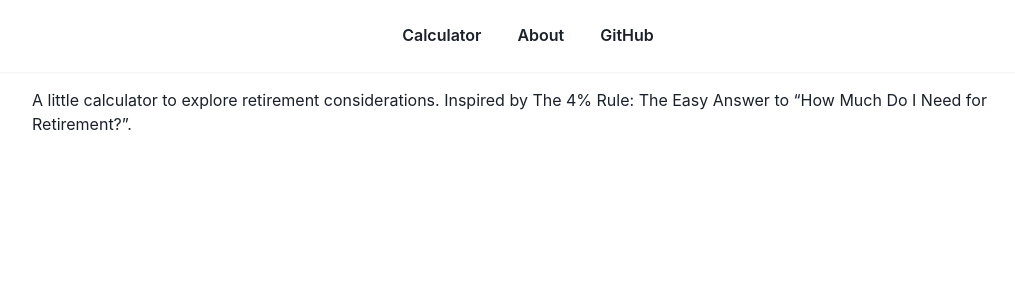
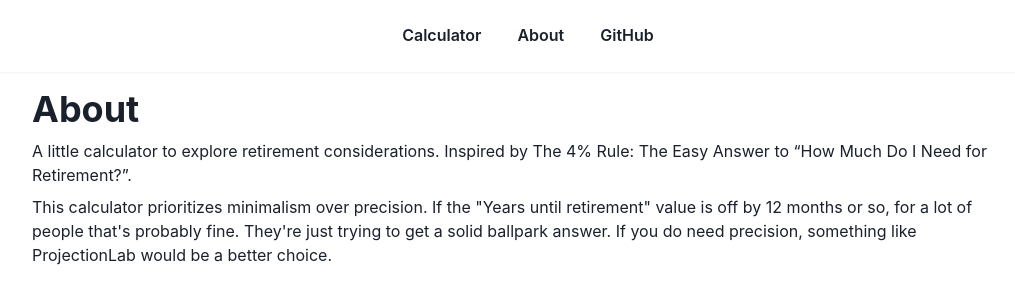
Before and after one commit to adamzerner/minimal-retirement-calculator, a Next.js app: page /about in a window 1280 px wide. Shown: the top 302 px of the page, without its empty margins (112-1127 px from the left). Built offline with nearby package versions, Linux system fonts and the light colour scheme.

Commit message:
Update about page

```diff
--- a/pages/about.tsx
+++ b/pages/about.tsx
@@ -1,9 +1,11 @@
-import { Link } from "@chakra-ui/react";
+/* eslint-disable react/no-unescaped-entities */
+import { Link, Text, Heading } from "@chakra-ui/react";
 
 const About = () => {
   return (
     <main>
-      <p>
+      <Heading>About</Heading>
+      <Text mt={2}>
         A little calculator to explore retirement considerations. Inspired by{" "}
         <Link
           isExternal
@@ -12,7 +14,17 @@ const About = () => {
           The 4% Rule: The Easy Answer to “How Much Do I Need for Retirement?”
         </Link>
         .
-      </p>
+      </Text>
+      <Text mt={2}>
+        This calculator prioritizes minimalism over precision. If the "Years
+        until retirement" value is off by 12 months or so, for a lot of people
+        that's probably fine. They're just trying to get a solid ballpark
+        answer. If you do need precision, something like{" "}
+        <Link isExternal href="https://projectionlab.com/">
+          ProjectionLab
+        </Link>{" "}
+        would be a better choice.
+      </Text>
     </main>
   );
 };
```
